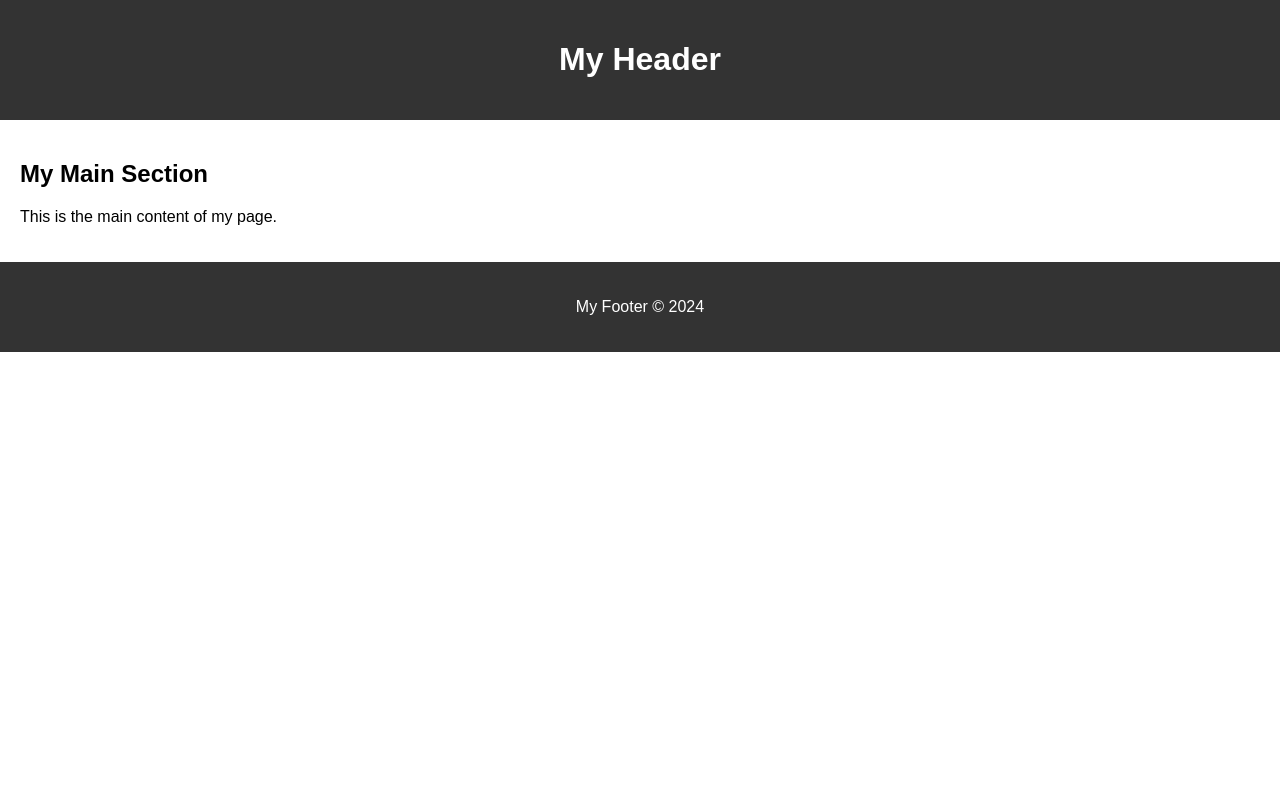
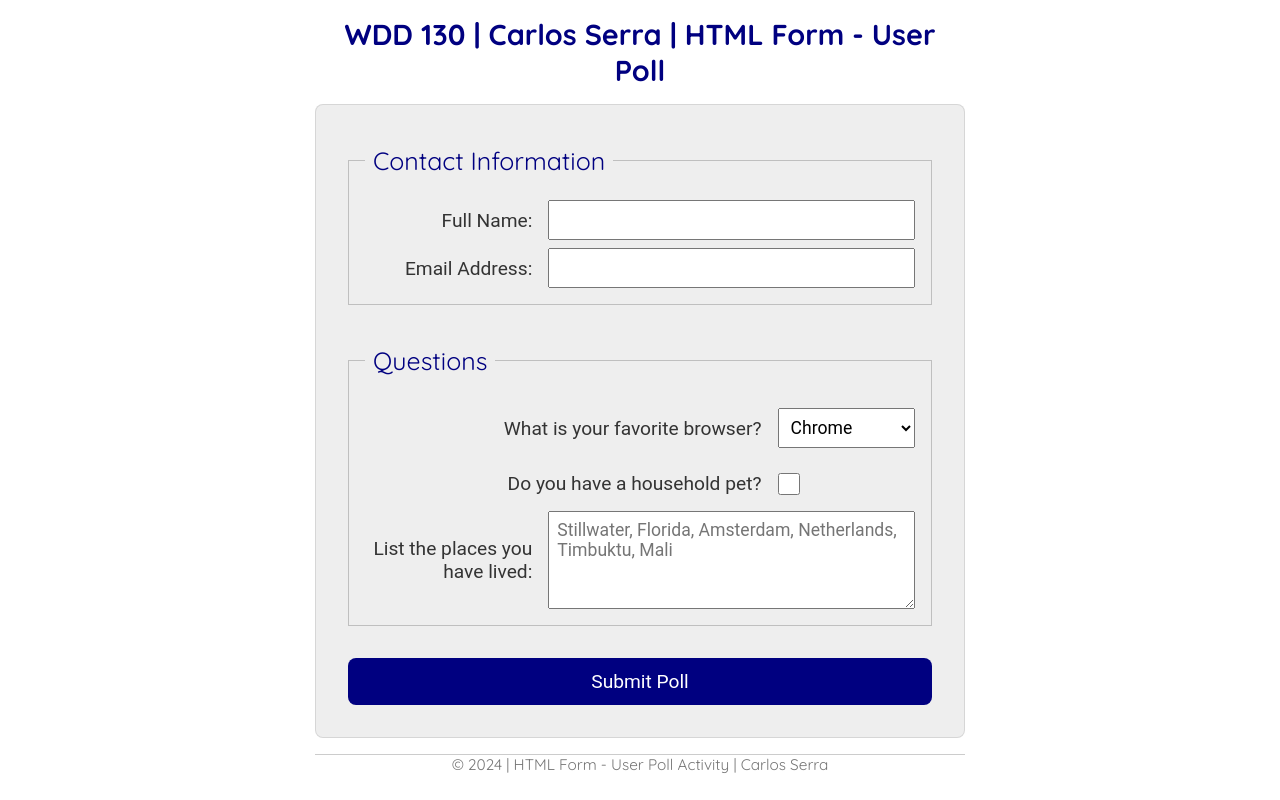
Before and after one commit to carlozserra/wdd130, a plain HTML site: page week05/poll-form.html in a window 1280 px wide. Drawn offline with Linux system fonts and the light colour scheme.

Commit message:
w5 actvity

```diff
--- a/week05/poll-form.html
+++ b/week05/poll-form.html
@@ -3,43 +3,57 @@
 <head>
     <meta charset="UTF-8">
     <meta name="viewport" content="width=device-width, initial-scale=1.0">
-    <title>My Page</title>
-    <style>
-        /* CSS styles can be added here */
-        body {
-            font-family: Arial, sans-serif;
-            margin: 0;
-            padding: 0;
-        }
-        header {
-            background-color: #333;
-            color: #fff;
-            padding: 20px;
-            text-align: center;
-        }
-        main {
-            padding: 20px;
-        }
-        footer {
-            background-color: #333;
-            color: #fff;
-            padding: 20px;
-            text-align: center;
-        }
-    </style>
+    <link rel="stylesheet" href="styles/poll-form.css">
+    <title>WDD 130 | HTML Form - User Poll</title>
+
 </head>
 <body>
     <header>
-        <h1>My Header</h1>
+        <h1>WDD 130 | Carlos Serra | HTML Form - User Poll</h1>
     </header>
 
     <main>
-        <h2>My Main Section</h2>
-        <p>This is the main content of my page.</p>
+        <form>
+            <fieldset>
+                <legend>Contact Information</legend>
+
+                <div class="form-item column2">
+                    <label for="fullname">Full Name:</label>
+                    <input type="text" id="fullname" name="fullname" required>
+                </div>
+                <div class="form-item column2">
+                    <label for="useremail">Email Address:</label>
+                    <input type="email" id="useremail" name="useremail" required>
+                </div>
+            </fieldset>
+            <fieldset>
+                <legend>Questions</legend>
+                <div class="form-item column1">
+                    <label for="browser">What is your favorite browser?</label>
+                    <select id="browser" name="browser">
+                        <option value="chrome">Chrome</option>
+                        <option value="firefox">Firefox</option>
+                        <option value="safari">Safari</option>
+                        <option value="edge">Edge</option>
+                        <option value="brave">Brave</option>
+                        <option value="other">Other</option>
+                    </select>
+                </div>
+                <div class="form-item column1">
+                    <label for="pet">Do you have a household pet?</label>
+                    <input type="checkbox" id="pet" name="pet">
+                </div>
+                <div class="form-item column2">
+                    <label for="feedback">List the places you have lived:</label>
+                    <textarea id="feedback" name="feedback" rows="4" placeholder="Stillwater, Florida, Amsterdam, Netherlands, Timbuktu, Mali"></textarea>
+                </div>
+            </fieldset>
+            <button type="submit">Submit Poll</button>
+        </form>
     </main>
 
     <footer>
-        <p>My Footer &copy; 2024</p>
+        <p> &copy; 2024 | HTML Form - User Poll Activity | Carlos Serra</p>
     </footer>
 </body>
 </html>
--- /dev/null
+++ b/week05/styles/poll-form.css
@@ -0,0 +1,108 @@
+@import url('https://fonts.googleapis.com/css2?family=Quicksand:wght@300..700&display=swap');
+
+* {
+  margin: 0;
+  padding: 0;
+  box-sizing: border-box;
+}
+
+body {
+  font-family: Quicksand, sans-serif;
+  font-size: 1.2em;
+  color: #333;
+  background: #fff;
+}
+
+header {
+  margin: 0 auto;
+  width: 650px;
+}
+
+h1 {
+  margin: 1rem;
+  font-size: 1.5em;
+  color: navy;
+  text-align: center;
+}
+
+form {
+  width: 650px;
+  margin: 0 auto;
+  padding: 1rem;
+  border: 1px solid rgba(0, 0, 0, 0.1);
+  border-radius: 0.5rem;
+  background-color: #eee;
+  display: grid;
+}
+
+fieldset {
+  display: grid;
+  grid-gap: .5rem;
+  margin: 1rem;
+  border: 1px solid rgba(0, 0, 0, 0.2);
+  padding: 1rem;
+}
+
+legend {
+  padding: 0.5rem;
+  color: navy;
+  font-size: 1.3em;
+}
+
+label, input, button, select, textarea {
+  font-family: Roboto, Arial, sans-serif;
+}
+
+label {
+  text-align: right;
+  padding-right: 1rem;
+}
+
+input, select, textarea {
+  padding: 0.5rem;
+  font-size: 1.1rem;
+}
+
+input[type="checkbox"] {
+  width: 22px;
+  height: 22px;
+  vertical-align: bottom;
+}
+
+button {
+  margin: 1rem;
+  background-color: navy;
+  color: #fff;
+  border: none;
+  border-radius: .5rem;
+  padding: .75rem;
+  font-size: 1.2rem;
+}
+
+button:hover {
+  background-color: darkgreen;
+}
+
+footer {
+  margin: 1rem auto 0;
+  width: 650px;
+  text-align: center;
+  font-size: 0.8em;
+  color: #777;
+  border-top: 1px solid #ccc;
+}
+
+/* New styles for class selectors */
+.form-item {
+  display: grid;
+  align-items: center;
+}
+
+.column1 {
+  grid-template-columns: 3fr 1fr;
+  margin: 0.5rem 0;
+}
+
+.column2 {
+  grid-template-columns: 1fr 2fr;
+}
```
